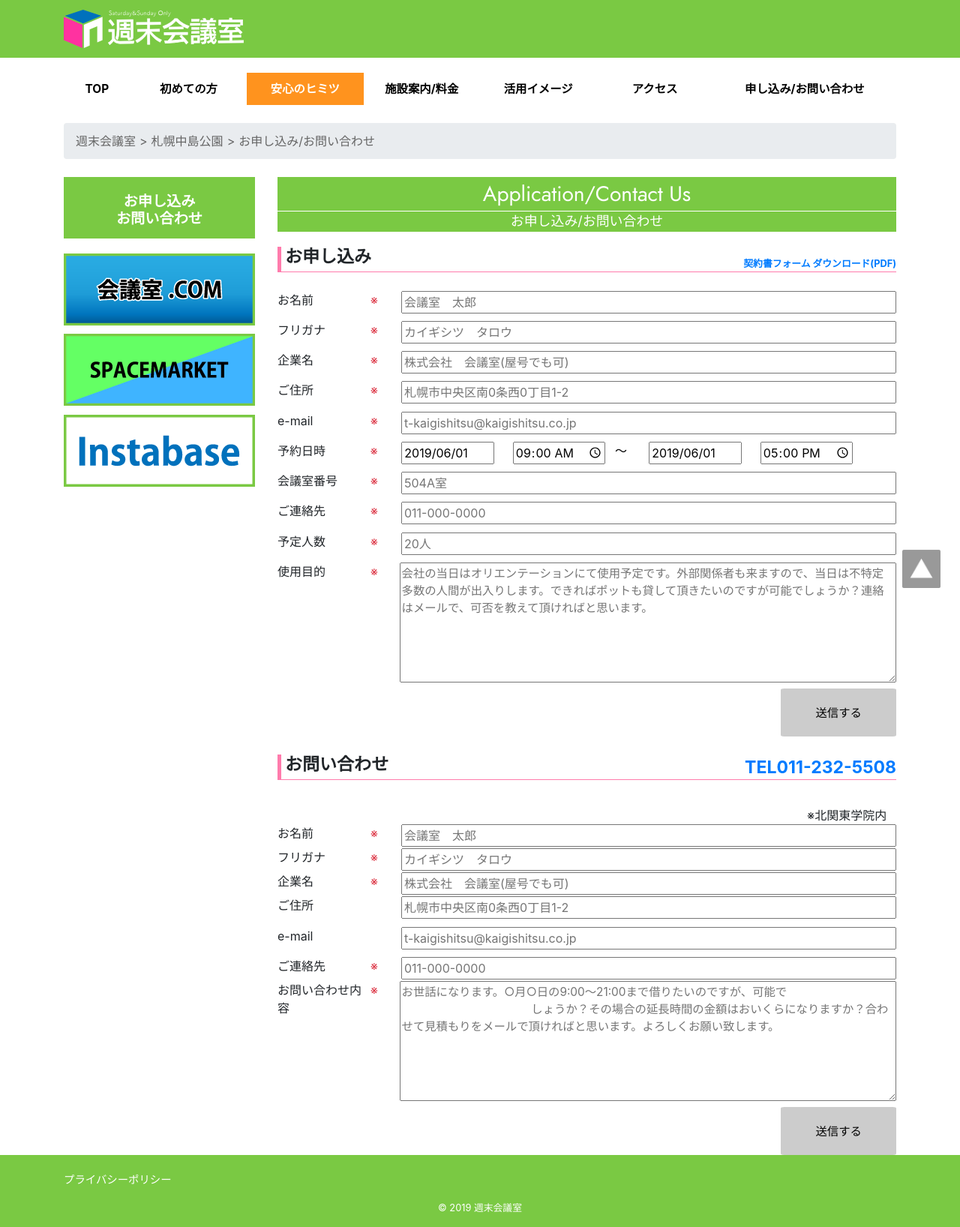
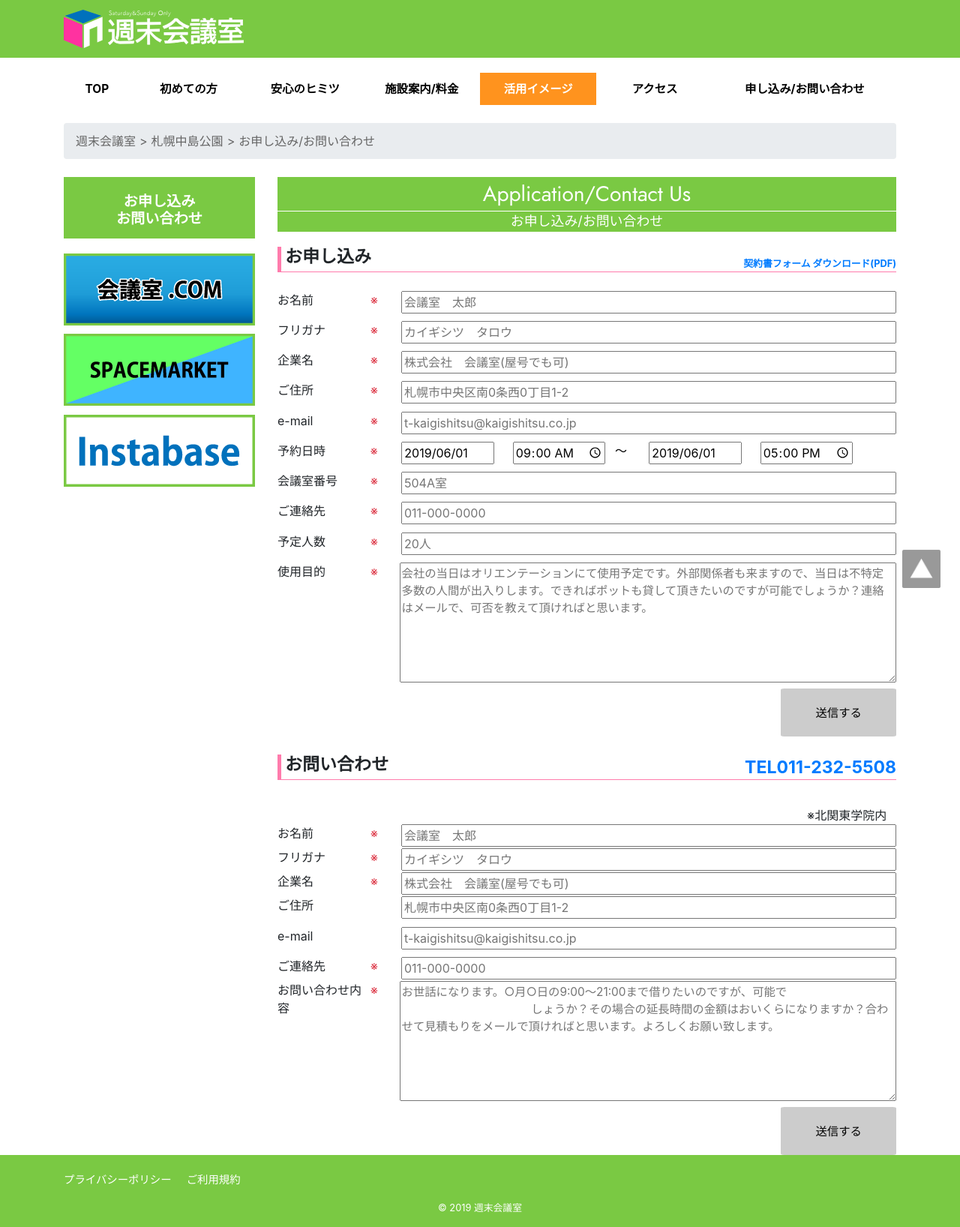
Before and after one commit to ichimura-git/test2, a PHP site: page /sapporo/__contact/index.html in a window 1280 px wide. Shown: the whole page at 75% size. Run offline with PHP 8.4, Linux system fonts and the light colour scheme; some libraries are stand-ins or nearby versions.

Commit message:
フッターナビゲーションの設置

```diff
--- a/html/common/css/style.css
+++ b/html/common/css/style.css
@@ -530,6 +530,15 @@ img {
 .footer {
   background-color: #7AC943;
   padding-top: 20px;
+}
+
+.footer__list {
+  display: -ms-flexbox;
+  display: flex;
+}
+
+.footer__item {
+  margin-right: 20px;
 }
 
 .footer__item > a {
--- a/html/index.html
+++ b/html/index.html
@@ -98,6 +98,7 @@
     <div class="container">
         <ul class="footer__list">
             <li class="footer__item"><a href="privacy/">プライバシーポリシー</a></li>
+            <li class="footer__item"><a href="sapporo/terms_of_service/">ご利用規約</a></li>
         </ul>
     </div>
     <p class="footer__copyright">
--- a/html/nagoya/access/index.html
+++ b/html/nagoya/access/index.html
@@ -197,6 +197,7 @@
     <div class="container">
         <ul class="footer__list">
             <li class="footer__item"><a href="../../privacy/">プライバシーポリシー</a></li>
+            <li class="footer__item"><a href="../../sapporo/terms_of_service/">ご利用規約</a></li>
         </ul>
     </div>
     <p class="footer__copyright">
--- a/html/nagoya/beginner/index.html
+++ b/html/nagoya/beginner/index.html
@@ -237,6 +237,7 @@
     <div class="container">
         <ul class="footer__list">
             <li class="footer__item"><a href="../../privacy/">プライバシーポリシー</a></li>
+            <li class="footer__item"><a href="../../sapporo/terms_of_service/">ご利用規約</a></li>
         </ul>
     </div>
     <p class="footer__copyright">
--- a/html/nagoya/index.html
+++ b/html/nagoya/index.html
@@ -193,6 +193,7 @@
     <div class="container">
         <ul class="footer__list">
             <li class="footer__item"><a href="../privacy/">プライバシーポリシー</a></li>
+            <li class="footer__item"><a href="../sapporo/terms_of_service/">ご利用規約</a></li>
         </ul>
     </div>
     <p class="footer__copyright">
--- a/html/nagoya/info/index.html
+++ b/html/nagoya/info/index.html
@@ -262,6 +262,7 @@
     <div class="container">
         <ul class="footer__list">
             <li class="footer__item"><a href="../../privacy/">プライバシーポリシー</a></li>
+            <li class="footer__item"><a href="../../sapporo/terms_of_service/">ご利用規約</a></li>
         </ul>
     </div>
     <p class="footer__copyright">
--- a/html/nagoya/peace/index.html
+++ b/html/nagoya/peace/index.html
@@ -203,6 +203,7 @@
     <div class="container">
         <ul class="footer__list">
             <li class="footer__item"><a href="../../privacy/">プライバシーポリシー</a></li>
+            <li class="footer__item"><a href="../../sapporo/terms_of_service/">ご利用規約</a></li>
         </ul>
     </div>
     <p class="footer__copyright">
--- a/html/nagoya/utilization/index.html
+++ b/html/nagoya/utilization/index.html
@@ -201,6 +201,7 @@
     <div class="container">
         <ul class="footer__list">
             <li class="footer__item"><a href="../../privacy/">プライバシーポリシー</a></li>
+            <li class="footer__item"><a href="../../sapporo/terms_of_service/">ご利用規約</a></li>
         </ul>
     </div>
     <p class="footer__copyright">
--- a/html/privacy/index.html
+++ b/html/privacy/index.html
@@ -151,6 +151,7 @@
     <div class="container">
         <ul class="footer__list">
             <li class="footer__item"><a href="../privacy/">プライバシーポリシー</a></li>
+            <li class="footer__item"><a href="../sapporo/terms_of_service/">ご利用規約</a></li>
         </ul>
     </div>
     <p class="footer__copyright">
--- a/html/sapporo/__contact/index.html
+++ b/html/sapporo/__contact/index.html
@@ -6,7 +6,7 @@
     <meta name="viewport" content="width=device-width, initial-scale=1.0">
     <title>contact | 週末会議室</title>
     <meta name="keywords" content="札幌,貸会議室,格安">
-    <meta name="description" content="札幌で土日の格安貸し会議室なら、格安の「週末会議室」！中小企業様や個人事業主様への貸し出しをメインとしており、もちろん大企業様や大勢でのご利用も可能です。ビジネス用途のご利用を目的としておりますので、お互いに安心してご利用できるシステムが魅力の一つです。">
+    <meta name="description" content="札幌で土日の格安貸し会議室なら、格安の「週末会議室」！10室の会議室から選択可能で、中小企業様や個人事業主様のセミナー・ミーティングなどに最適です。備品込みのわかりやすい料金体系も魅力の一つです。">
     <script
             src="https://code.jquery.com/jquery-3.4.1.min.js"
             integrity="sha256-CSXorXvZcTkaix6Yvo6HppcZGetbYMGWSFlBw8HfCJo="
@@ -51,7 +51,7 @@
         gtag('config', 'UA-141689948-1');
     </script>
 </head>
-<body class="peace" id="index">
+<body class="utilization" id="index">
 <nav class="navbar navbar-expand-lg navbar-dark bg-navbar">
     <div class="container">
         <a class="navbar-brand" href="../../">
@@ -118,9 +118,9 @@
         <ul class="nav__list">
             <li class="nav__item"><a href="../../sapporo/" >TOP</a></li>
             <li class="nav__item"><a href="../../sapporo/beginner/" >初めての方</a></li>
-            <li class="nav__item"><a href="../../sapporo/peace/" class="active">安心のヒミツ</a></li>
+            <li class="nav__item"><a href="../../sapporo/peace/" >安心のヒミツ</a></li>
             <li class="nav__item"><a href="../../sapporo/info/" >施設案内/料金</a></li>
-            <li class="nav__item"><a href="../../sapporo/utilization/" >活用イメージ</a></li>
+            <li class="nav__item"><a href="../../sapporo/utilization/" class="active">活用イメージ</a></li>
             <li class="nav__item"><a href="../../sapporo/access/" >アクセス</a></li>
             <li class="nav__item"><a href="../../sapporo/contact/" >申し込み/お問い合わせ</a></li>
         </ul>
@@ -265,6 +265,7 @@
     <div class="container">
         <ul class="footer__list">
             <li class="footer__item"><a href="../../privacy/">プライバシーポリシー</a></li>
+            <li class="footer__item"><a href="../../sapporo/terms_of_service/">ご利用規約</a></li>
         </ul>
     </div>
     <p class="footer__copyright">
--- a/html/sapporo/access/index.html
+++ b/html/sapporo/access/index.html
@@ -196,6 +196,7 @@
     <div class="container">
         <ul class="footer__list">
             <li class="footer__item"><a href="../../privacy/">プライバシーポリシー</a></li>
+            <li class="footer__item"><a href="../../sapporo/terms_of_service/">ご利用規約</a></li>
         </ul>
     </div>
     <p class="footer__copyright">
--- a/html/sapporo/beginner/index.html
+++ b/html/sapporo/beginner/index.html
@@ -237,6 +237,7 @@
     <div class="container">
         <ul class="footer__list">
             <li class="footer__item"><a href="../../privacy/">プライバシーポリシー</a></li>
+            <li class="footer__item"><a href="../../sapporo/terms_of_service/">ご利用規約</a></li>
         </ul>
     </div>
     <p class="footer__copyright">
--- a/html/sapporo/index.html
+++ b/html/sapporo/index.html
@@ -198,6 +198,7 @@
     <div class="container">
         <ul class="footer__list">
             <li class="footer__item"><a href="../privacy/">プライバシーポリシー</a></li>
+            <li class="footer__item"><a href="../sapporo/terms_of_service/">ご利用規約</a></li>
         </ul>
     </div>
     <p class="footer__copyright">
--- a/html/sapporo/info/index.html
+++ b/html/sapporo/info/index.html
@@ -296,6 +296,7 @@
     <div class="container">
         <ul class="footer__list">
             <li class="footer__item"><a href="../../privacy/">プライバシーポリシー</a></li>
+            <li class="footer__item"><a href="../../sapporo/terms_of_service/">ご利用規約</a></li>
         </ul>
     </div>
     <p class="footer__copyright">
--- a/html/sapporo/peace/index.html
+++ b/html/sapporo/peace/index.html
@@ -202,6 +202,7 @@
     <div class="container">
         <ul class="footer__list">
             <li class="footer__item"><a href="../../privacy/">プライバシーポリシー</a></li>
+            <li class="footer__item"><a href="../../sapporo/terms_of_service/">ご利用規約</a></li>
         </ul>
     </div>
     <p class="footer__copyright">
--- a/html/sapporo/utilization/index.html
+++ b/html/sapporo/utilization/index.html
@@ -200,6 +200,7 @@
     <div class="container">
         <ul class="footer__list">
             <li class="footer__item"><a href="../../privacy/">プライバシーポリシー</a></li>
+            <li class="footer__item"><a href="../../sapporo/terms_of_service/">ご利用規約</a></li>
         </ul>
     </div>
     <p class="footer__copyright">
--- a/src/ejs/common/_footer.ejs
+++ b/src/ejs/common/_footer.ejs
@@ -11,6 +11,7 @@
     <div class="container">
         <ul class="footer__list">
             <li class="footer__item"><a href="<% if(lower===1) { %>../<% }else if(lower===2){ %>../../<% }else if(lower===3){ %>../../../<% } %>privacy/">プライバシーポリシー</a></li>
+            <li class="footer__item"><a href="<% if(lower===1) { %>../<% }else if(lower===2){ %>../../<% }else if(lower===3){ %>../../../<% } %>sapporo/terms_of_service/">ご利用規約</a></li>
         </ul>
     </div>
     <p class="footer__copyright">
```
Also changed, not shown: html/nagoya/__contact/index.html (+4 -3 lines), src/scss/_footer.scss (+11 -3 lines).
